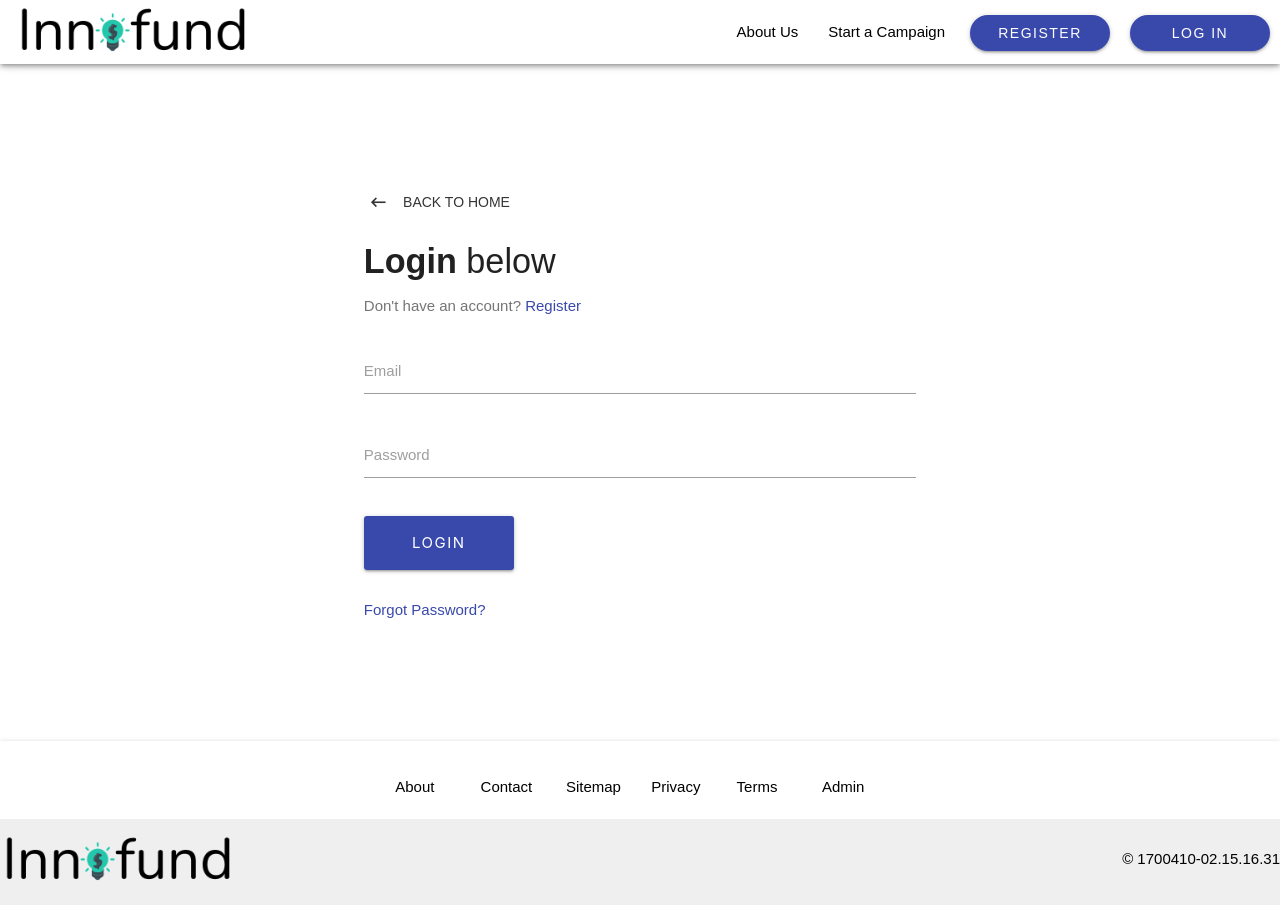
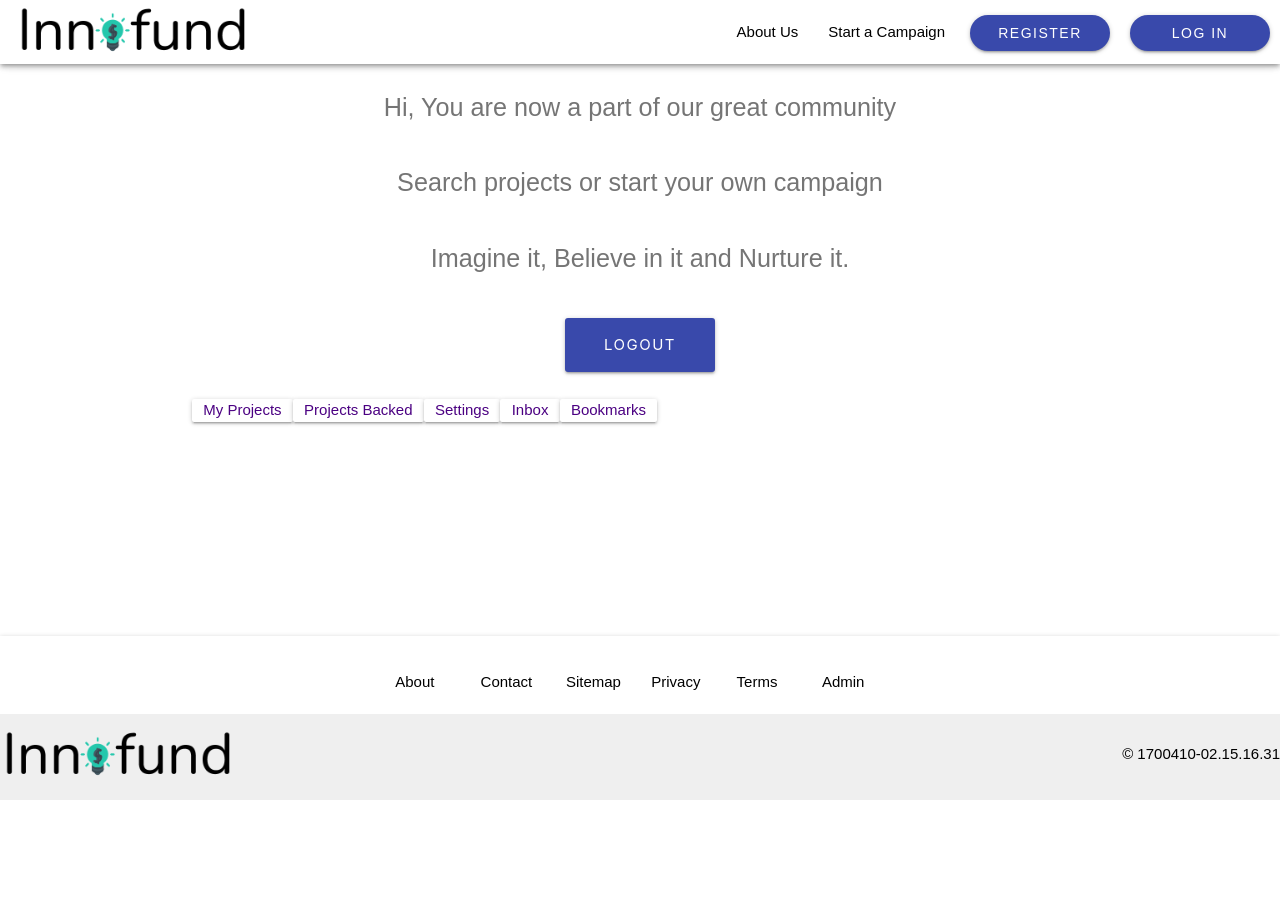
Before and after one commit to shihabshahriar16/innofund_client, a React (Create React App) app: page /dashboard in a window 1280 px wide. Before the commit this address led to /login. After the commit the page ends 800 px from the top, so only its background shows below. Built offline with nearby package versions, Linux system fonts and the light colour scheme.

Commit message:
Dashboard Basic Template
PrivateRoutes & authorization disabled temporarily for Dashboard

```diff
--- a/src/App.css
+++ b/src/App.css
@@ -9,3 +9,16 @@
 .Main {
     flex: 1 0 auto;
   }
+
+
+/* Styles for Dashboard Links */
+
+.link{
+  background-color: white;
+  color:indigo;
+}
+
+.link.active{
+  background-color: indigo;
+  color:white;
+}
--- a/src/App.js
+++ b/src/App.js
@@ -23,6 +23,12 @@ import ChangePass from "./components/forgotPass/ChangePass";
 import Dashboard from "./components/dashboard/Dashboard";
 import CampaignForm from "./components/campaign_form/campaign_form";
 import router from "./routing/routing_variables";
+
+import MyProjects from './components/dashboard/MyProjects';
+import ProjectsBacked from './components/dashboard/ProjectsBacked.js';
+import Settings from './components/dashboard/Settings'
+import Inbox from './components/dashboard/Inbox';
+import Bookmarks from './components/dashboard/Bookmarks';
 
 axios.defaults.baseURL = "https://innofund-server.herokuapp.com"
 //axios.defaults.baseURL = "http://localhost:5000";
@@ -65,7 +71,15 @@ function App() {
                                 <Route exact path="/forgotpass" component={ForgotPass}/>
                                 <Route exact path="/changepass/:token" component={ChangePass}/>
                                 <Route exact path="/verifyemail" component={VerifyEmail}/>
-                                <PrivateRoute exact path="/dashboard" component={Dashboard}/>
+
+                                {/* the following will be private routes */}
+                                <Route exact path="/dashboard" component={Dashboard}/>
+                                <Route exact path="/dashboard/my_projects" component={MyProjects}/>
+                                <Route exact path="/dashboard/projects_backed" component={ProjectsBacked}/>
+                                <Route exact path="/dashboard/settings" component={Settings}/>
+                                <Route exact path="/dashboard/inbox" component={Inbox}/>
+                                <Route exact path="/dashboard/bookmarks" component={Bookmarks}/>
+
                             </div>
                             <Footer/>
                         </React.Fragment>
--- /dev/null
+++ b/src/components/dashboard/Bookmarks.js
@@ -0,0 +1,14 @@
+import React from 'react'
+import SideNav from './SideNav'
+
+function Bookmarks() {
+    return (
+        <div >
+            <SideNav/>
+            <h5>My Bookmarks</h5>
+
+        </div>
+    )
+}
+
+export default Bookmarks;
--- a/src/components/dashboard/Dashboard.js
+++ b/src/components/dashboard/Dashboard.js
@@ -3,25 +3,33 @@ import PropTypes from "prop-types";
 import {connect} from "react-redux";
 //import { Link } from "react-router-dom";
 import logoutUser from "../../actions/logoutAction";
-import HeaderImg from "../layout/HeaderImg"
+import HeaderImg from "../layout/HeaderImg";
+import SideNav from "./SideNav";
+import { Route , Switch} from "react-router-dom";
+//import  from 'react-router-dom';
 
 class Dashboard extends Component {
     onLogoutClick = e => {
         e.preventDefault();
-        this.props.history.push("/");
+        //this.props.history.push("/");
         this.props.logoutUser();
     };
 
+
     render() {
-        const {user} = this.props.auth;
+
+        //uncomment the following for authorization
+       // const {user} = this.props.auth;
         return (
             <div>
-                <HeaderImg/>
+                {/* <HeaderImg/> */}
+
+
                 <div>
                     <div className="row">
                         <div className="col s12 center-align">
                             <h4>
-                                <b>Hello, </b> {user.name.split(" ")[0]}
+                                {/* <b>Hello, </b> {user.name.split(" ")[0]} */}
                                 <p className="flow-text grey-text text-darken-1">
                                     Hi, You are now a part of our great community<br/><br/>
                                     Search projects or start your own campaign<br/><br/>
@@ -44,6 +52,10 @@ class Dashboard extends Component {
                         </div>
                     </div>
                 </div>
+
+
+                <SideNav />
+
             </div>
         );
     }
--- /dev/null
+++ b/src/components/dashboard/Inbox.js
@@ -0,0 +1,13 @@
+import React from 'react'
+import SideNav from './SideNav'
+
+function Inbox() {
+    return (
+        <div>
+            <SideNav />
+            <h5>My Inbox</h5>
+        </div>
+    )
+}
+
+export default Inbox;
--- /dev/null
+++ b/src/components/dashboard/MyProjects.js
@@ -0,0 +1,13 @@
+import React from 'react'
+import SideNav from './SideNav'
+
+function MyProjects() {
+    return (
+        <div>
+            <SideNav />
+            <h5>A list of my projects</h5>
+        </div>
+    )
+}
+
+export default MyProjects;
--- /dev/null
+++ b/src/components/dashboard/ProjectsBacked.js
@@ -0,0 +1,13 @@
+import React from 'react';
+import SideNav from './SideNav';
+
+function ProjectsBacked() {
+    return (
+        <div>
+             <SideNav />
+            <h5>Projects I have backed</h5>
+        </div>
+    )
+}
+
+export default ProjectsBacked;
--- /dev/null
+++ b/src/components/dashboard/Settings.js
@@ -0,0 +1,14 @@
+import React from 'react'
+import SideNav from './SideNav';
+
+function Settings() {
+    return (
+        <div className="row  ">
+             <SideNav />
+            <h5>My settings</h5>
+
+        </div>
+    )
+}
+
+export default Settings;
--- /dev/null
+++ b/src/components/dashboard/SideNav.js
@@ -0,0 +1,18 @@
+import React from 'react'
+import { Link,NavLink } from 'react-router-dom'
+
+function SideNav() {
+
+
+    return (
+        <div className="sideNav container row">
+            <NavLink exact to={"/dashboard/my_projects"} className="link card-panel hoverable col" activeClassName="active">My Projects</NavLink>
+            <NavLink exact to={"/dashboard/projects_backed"} className="link card-panel hoverable col" activeClassName="active">Projects Backed</NavLink>
+            <NavLink exact to={"/dashboard/settings"} className="link card-panel hoverable col" activeClassName="active">Settings</NavLink>
+            <NavLink exact to={"/dashboard/inbox"} className="link card-panel hoverable col" activeClassName="active">Inbox</NavLink>
+            <NavLink exact to={"/dashboard/bookmarks"} className="link card-panel hoverable col" activeClassName="active">Bookmarks</NavLink>
+        </div>
+    )
+}
+
+export default SideNav;
```
